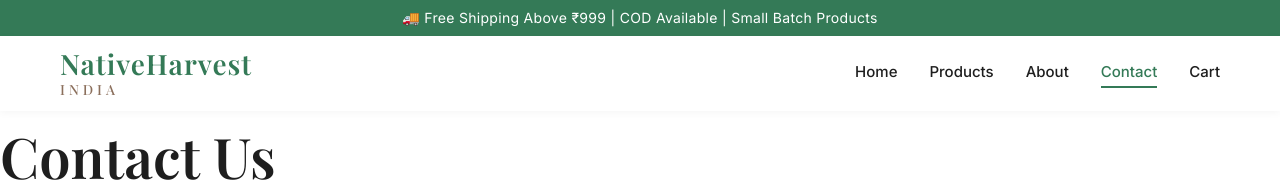
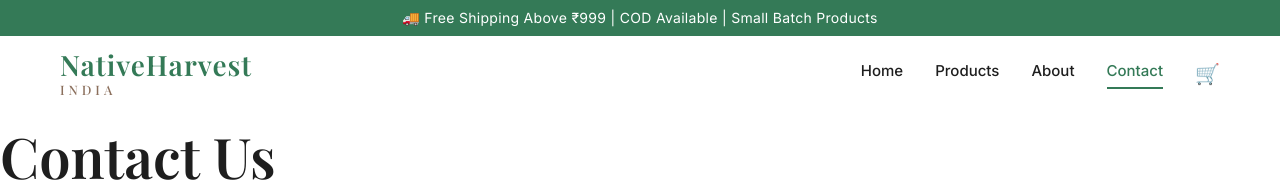
Before and after one commit to samarthr8/nativeharvest-app, a React (Vite) app in the folder frontend/: page /contact in a window 1280 px wide. Shown: the top 182 px of the page. Built offline with nearby package versions, Linux system fonts and the light colour scheme.

Commit message:
Refined Header design - Added Cart Icon, Hover Animations, Transparency over hero

```diff
--- a/frontend/src/components/layout/Header.jsx
+++ b/frontend/src/components/layout/Header.jsx
@@ -1,27 +1,44 @@
 import { Link, useLocation } from "react-router-dom";
+import { useState, useEffect } from "react";
 
 export default function Header() {
   const location = useLocation();
+  const [scrolled, setScrolled] = useState(false);
+
+  /* Detect scroll for transparency effect */
+  useEffect(() => {
+    const handleScroll = () => {
+      setScrolled(window.scrollY > 40);
+    };
+
+    window.addEventListener("scroll", handleScroll);
+    return () => window.removeEventListener("scroll", handleScroll);
+  }, []);
 
   const navItems = [
     { name: "Home", path: "/" },
     { name: "Products", path: "/products" },
     { name: "About", path: "/about" },
-    { name: "Contact", path: "/contact" },
-    { name: "Cart", path: "/cart" }
+    { name: "Contact", path: "/contact" }
   ];
 
   return (
     <header
       style={{
         height: "75px",
-        background: "#ffffff",
         display: "flex",
         alignItems: "center",
-        boxShadow: "0 2px 8px rgba(0,0,0,0.04)",
         position: "sticky",
         top: 0,
-        zIndex: 1000
+        zIndex: 1000,
+        transition: "all 0.3s ease",
+        backdropFilter: "blur(10px)",
+        background: scrolled
+          ? "rgba(255,255,255,0.95)"
+          : "rgba(255,255,255,0.75)",
+        boxShadow: scrolled
+          ? "0 2px 10px rgba(0,0,0,0.06)"
+          : "none"
       }}
     >
       <div
@@ -35,7 +52,7 @@ export default function Header() {
           alignItems: "center"
         }}
       >
-        {/* PREMIUM TEXT LOGO */}
+        {/* BRAND LOGO (Micro animation) */}
         <Link
           to="/"
           style={{
@@ -47,13 +64,20 @@ export default function Header() {
             textDecoration: "none",
             display: "flex",
             flexDirection: "column",
-            lineHeight: "1.1"
+            lineHeight: "1.1",
+            transition: "transform 0.3s ease"
+          }}
+          onMouseEnter={(e) => {
+            e.currentTarget.style.transform = "translateY(-2px)";
+          }}
+          onMouseLeave={(e) => {
+            e.currentTarget.style.transform = "translateY(0px)";
           }}
         >
           NativeHarvest
           <span
             style={{
-              fontSize: "14px",
+              fontSize: "13px",
               letterSpacing: "4px",
               fontWeight: "500",
               marginTop: "2px",
@@ -87,13 +111,21 @@ export default function Header() {
                     : "#1e1e1e",
                   textDecoration: "none",
                   position: "relative",
-                  paddingBottom: "4px",
-                  transition: "0.2s ease"
+                  paddingBottom: "6px",
+                  transition: "color 0.3s ease"
+                }}
+                onMouseEnter={(e) => {
+                  e.currentTarget.style.color = "var(--green-main)";
+                }}
+                onMouseLeave={(e) => {
+                  e.currentTarget.style.color = isActive
+                    ? "var(--green-dark)"
+                    : "#1e1e1e";
                 }}
               >
                 {item.name}
 
-                {/* Underline Animation */}
+                {/* Animated underline */}
                 <span
                   style={{
                     position: "absolute",
@@ -102,12 +134,34 @@ export default function Header() {
                     width: isActive ? "100%" : "0%",
                     height: "2px",
                     background: "var(--green-dark)",
-                    transition: "0.3s ease"
+                    transition: "width 0.3s ease"
                   }}
+                  className="nav-underline"
                 />
               </Link>
             );
           })}
+
+          {/* CART ICON */}
+          <Link
+            to="/cart"
+            style={{
+              fontSize: "20px",
+              color: "#1e1e1e",
+              textDecoration: "none",
+              transition: "transform 0.2s ease"
+            }}
+            onMouseEnter={(e) => {
+              e.currentTarget.style.transform = "scale(1.1)";
+              e.currentTarget.style.color = "var(--green-main)";
+            }}
+            onMouseLeave={(e) => {
+              e.currentTarget.style.transform = "scale(1)";
+              e.currentTarget.style.color = "#1e1e1e";
+            }}
+          >
+            🛒
+          </Link>
         </nav>
       </div>
     </header>
```
